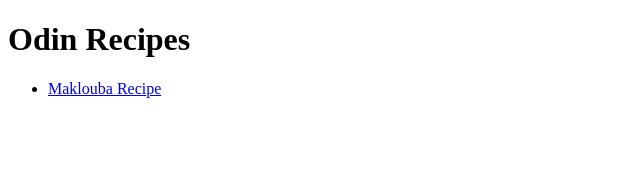
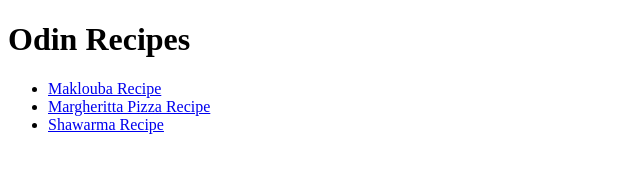
Before and after one commit to Hozanissa/odin-recipes, a plain HTML site: page index.html in a window 1280 px wide. Shown: the whole page, without its empty margins (0-640 px from the left). Drawn offline with Linux system fonts and the light colour scheme.

Commit message:
Edit index.html

```diff
--- a/index.html
+++ b/index.html
@@ -3,13 +3,16 @@
     <head>
         <meta charset="utf-8">
         <title>Odin Recipes</title>
+        <link rel="stylesheet" href="/styles/style.css">
     </head>
 
     <body>
         <h1>Odin Recipes</h1>
 
-        <ul>
+        <ul class="list">
             <li><a href="recipes/maklouba.html">Maklouba Recipe</a></li>
+            <li><a href="recipes/maklouba.html">Margheritta Pizza Recipe</a></li>
+            <li><a href="recipes/maklouba.html">Shawarma Recipe</a></li>
         </ul>
 
     </body>
```
